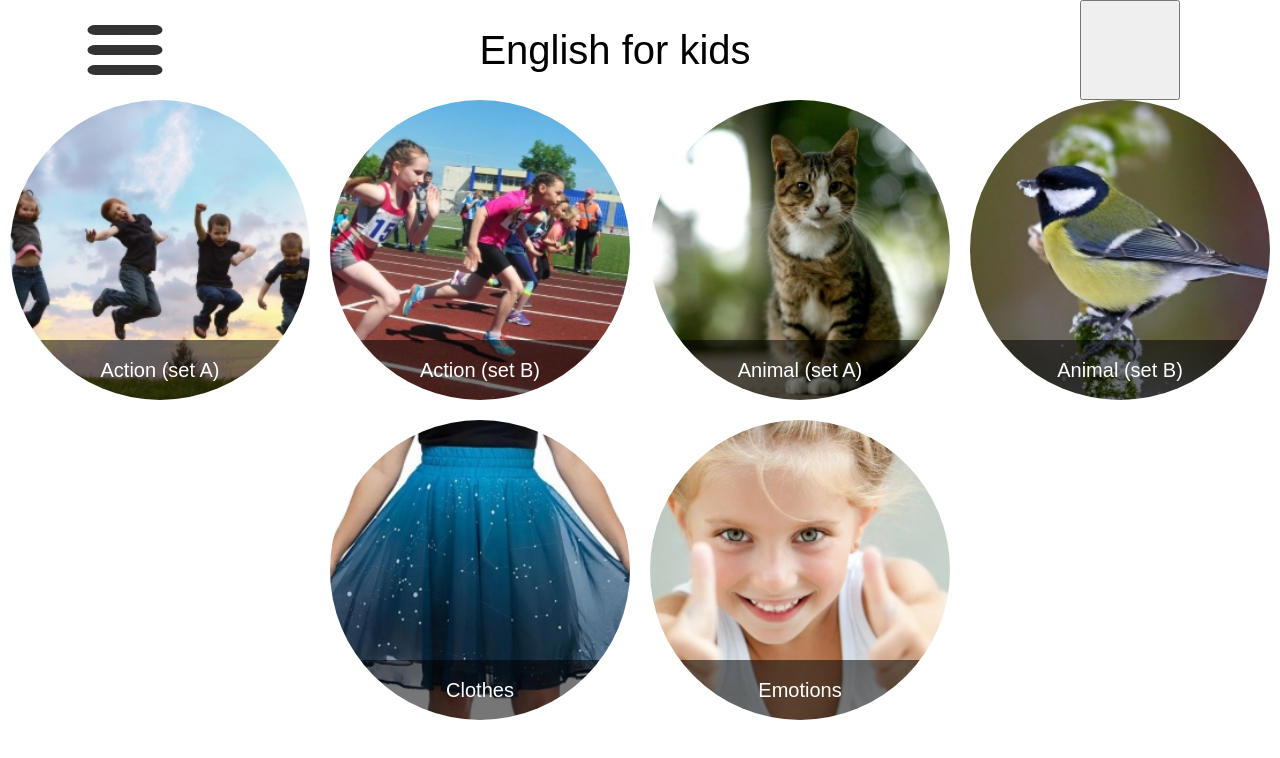
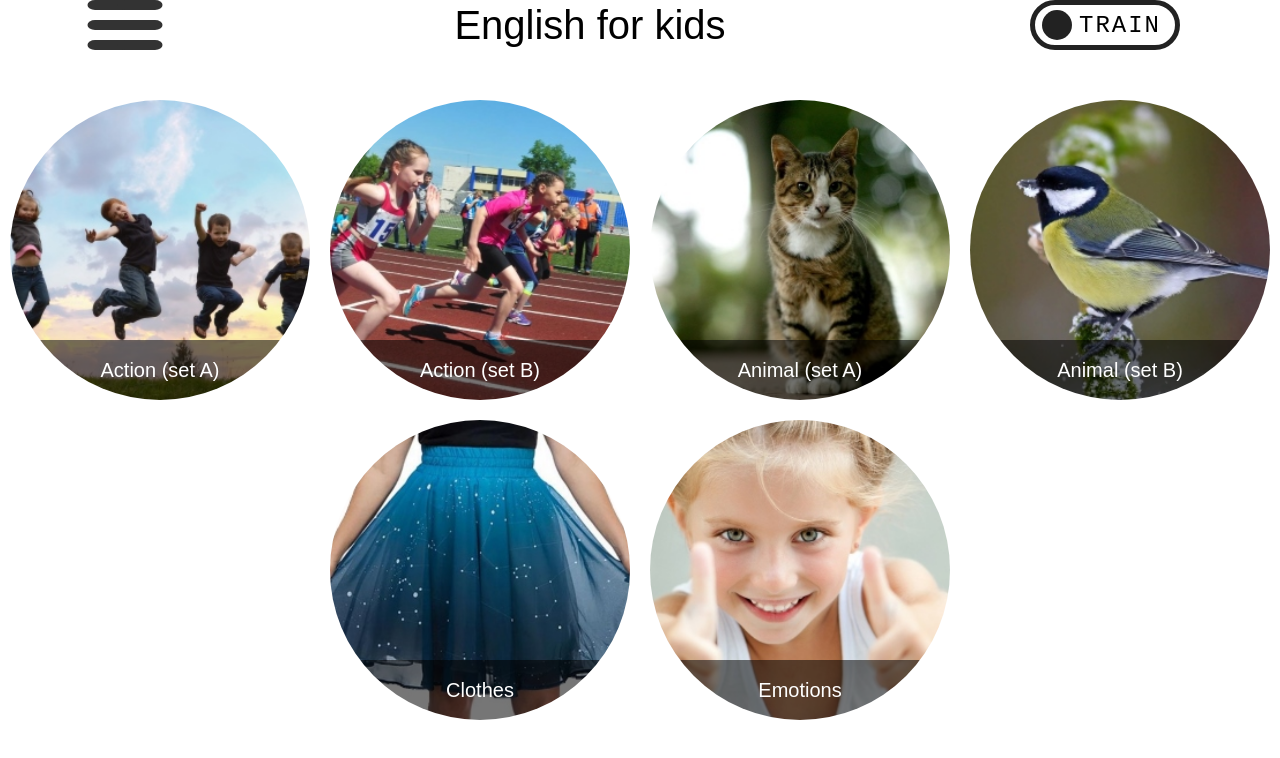
Before and after one commit to fronte-finem/Rolling-Scopes-School__JSFE-2021Q1, a React app: page /#/ in a window 1280 px wide. Shown: the top 758 px of the page. Built offline with nearby package versions, Linux system fonts and the light colour scheme.

Commit message:
feat: implement game mode switcher

```diff
--- a/src/components/game-mode-switch/game-mode-switch.tsx
+++ b/src/components/game-mode-switch/game-mode-switch.tsx
@@ -1,13 +1,23 @@
-import React from 'react';
-import styled from 'styled-components';
+import React, { useState } from 'react';
 
 import { StyledProps } from 'types/styled';
 
-const StyledGameModeSwitch = styled.button`
-  width: 100px;
-  height: 100px;
-`;
+import { ModePlay, ModeTrain, StyledGameModeSwitch, Switch } from './style';
 
 export const GameModeSwitch = ({ className }: StyledProps): JSX.Element => {
-  return <StyledGameModeSwitch className={className} />;
+  const [play, setPlay] = useState(false);
+
+  const switchClassName = `${className || ''} ${play ? 'play' : ''}`;
+
+  const handleChangeMode = () => {
+    setPlay(!play);
+  };
+
+  return (
+    <StyledGameModeSwitch className={switchClassName} onClick={handleChangeMode}>
+      <ModeTrain>train</ModeTrain>
+      <ModePlay>play</ModePlay>
+      <Switch />
+    </StyledGameModeSwitch>
+  );
 };
--- /dev/null
+++ b/src/components/game-mode-switch/style.tsx
@@ -0,0 +1,52 @@
+import styled from 'styled-components';
+
+export const StyledGameModeSwitch = styled.button`
+  --size: 30px;
+  --pos: 5%;
+  --left: -110%;
+  --right: 10%;
+
+  position: relative;
+  width: 150px;
+  height: 50px;
+  border: 5px solid #222;
+  border-radius: var(--size);
+  background: transparent;
+  overflow: hidden;
+
+  &.play {
+    --pos: calc(95% - var(--size));
+    --left: 10%;
+    --right: -110%;
+  }
+`;
+
+export const Switch = styled.div`
+  position: absolute;
+  top: calc(50% - var(--size) / 2);
+  left: var(--pos);
+  display: block;
+  width: var(--size);
+  height: var(--size);
+  border-radius: 50%;
+  background: #222;
+  transition: 300ms;
+`;
+
+const Mode = styled.div`
+  position: absolute;
+  top: 50%;
+  transform: translateY(-50%);
+  text-transform: uppercase;
+  letter-spacing: 2px;
+  font-size: 24px;
+  transition: 300ms;
+`;
+
+export const ModeTrain = styled(Mode)`
+  right: var(--right);
+`;
+
+export const ModePlay = styled(Mode)`
+  left: var(--left);
+`;
```
